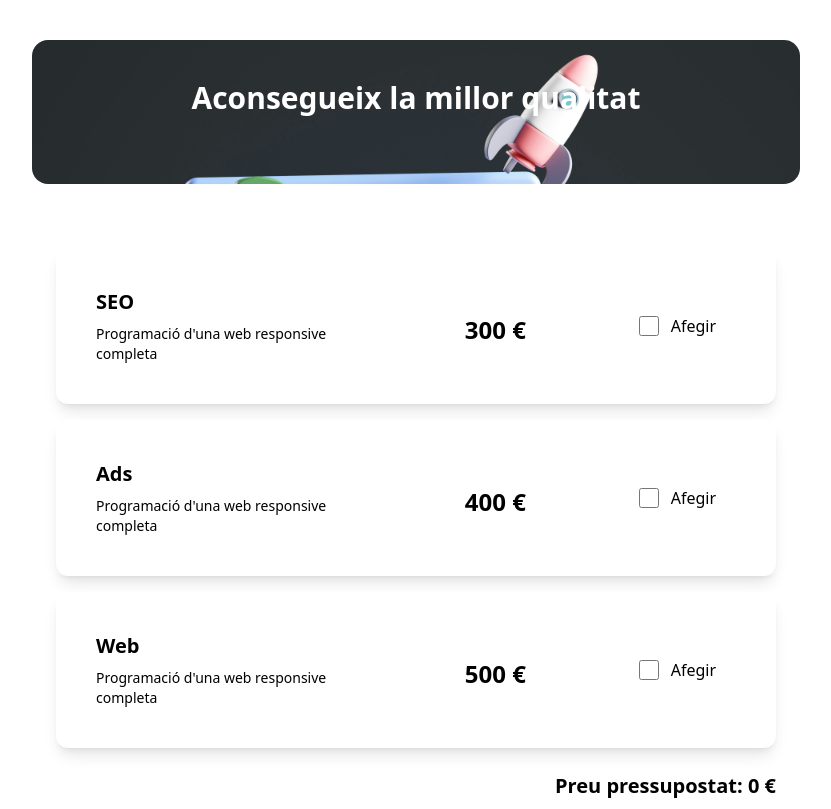
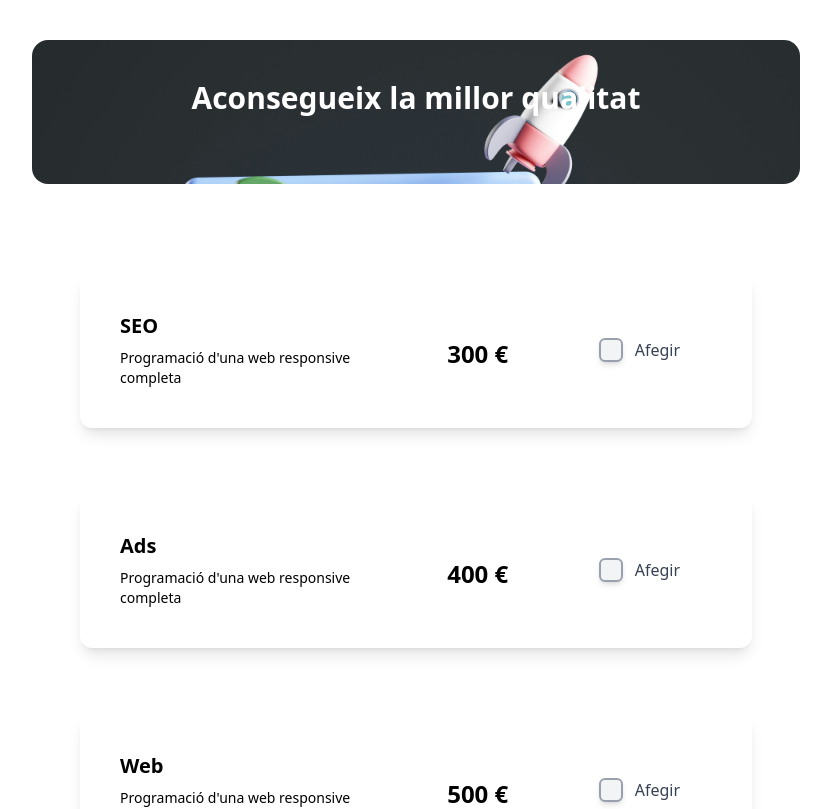
Before and after one commit to JlBestMc/S6.-Budget-Website, a React (Vite) app: page / in a window 1280 px wide. Shown: the top 809 px of the page, without its empty margins (224-1055 px from the left). Built offline with nearby package versions, Linux system fonts and the light colour scheme.

Commit message:
Component WebOptions completed, components Card and ServiceCards uptaded to use the new component WebOptions. Checkbox component styles updated.

```diff
--- a/src/features/cards/components/Checkbox.tsx
+++ b/src/features/cards/components/Checkbox.tsx
@@ -4,14 +4,45 @@ interface CheckboxProps {
   onCheckedChange: (checked: boolean) => void;
 }
 
-export default function Checkbox({ id, checked, onCheckedChange }: CheckboxProps) {
+export default function Checkbox({
+  id,
+  checked,
+  onCheckedChange,
+}: CheckboxProps) {
   return (
+    <>
+      <div className="flex items-center space-x-3">
+        <label className="group flex items-center cursor-pointer">
           <input
+            className="hidden peer"
             type="checkbox"
             id={String(id)}
             checked={checked}
             onChange={(e) => onCheckedChange(e.target.checked)}
-      className="w-5 h-5 text-blue-600 bg-gray-100 border-gray-300 rounded focus:ring-blue-500 focus:ring-2"
           />
+
+          <span className="relative w-6 h-6 flex justify-center items-center bg-gray-100 border-2 border-gray-400 rounded-md shadow-md transition-all duration-500 peer-checked:border-green-500 peer-checked:bg-green-500 peer-hover:scale-105">
+            <span className="absolute inset-0 bg-gradient-to-br from-white/30 to-white/10 opacity-0 peer-checked:opacity-100 rounded-md transition-all duration-500 peer-checked:animate-pulse"></span>
+
+            <svg
+              fill="currentColor"
+              viewBox="0 0 20 20"
+              className="hidden w-5 h-5 text-white peer-checked:block transition-transform duration-500 transform scale-50 peer-checked:scale-100"
+              xmlns="http://www.w3.org/2000/svg"
+            >
+              <path
+                clip-rule="evenodd"
+                d="M16.707 5.293a1 1 0 00-1.414 0L8 12.586 4.707 9.293a1 1 0 10-1.414 1.414l4 4a1 1 0 001.414 0l8-8a1 1 0 000-1.414z"
+                fill-rule="evenodd"
+              ></path>
+            </svg>
+          </span>
+
+          <span className="ml-3 text-gray-700 group-hover:text-green-500 font-medium transition-colors duration-300">
+            Afegir
+          </span>
+        </label>
+      </div>
+    </>
   );
 }
--- a/src/features/cards/components/ServiceCards.tsx
+++ b/src/features/cards/components/ServiceCards.tsx
@@ -1,25 +1,38 @@
 import { SERVICES } from "../data/services";
-import Card from "./Card";
-import type { Service } from "../types/services";
+import Card from "./card";
+import type { ServiceTypes } from "../types/servicesTypes";
 
 interface ServiceCardsProps {
   selected: number[];
   onToggle: (id: number) => void;
+  webOptions: {
+    numPages: number;
+    numLanguages: number;
+    onChangePages: (value: number) => void;
+    onChangeLanguages: (value: number) => void;
+  };
 }
 
 export default function ServiceCards({
   selected,
   onToggle,
+  webOptions
 }: ServiceCardsProps) {
   return (
     <div className="space-y-4">
-      {SERVICES.map((service: Service) => (
+      {SERVICES.map((service: ServiceTypes) => (
         <Card
-          key={service.id}
-          service={service}
-          checked={selected.includes(service.id)}
-          onToggle={() => onToggle(service.id)}
-        />
+   key={service.id}
+    service={service}
+    checked={selected.includes(service.id)}
+    onToggle={() => onToggle(service.id)}
+    isWebService={service.title.toLowerCase().includes("web")}
+    webOptions={
+      service.title.toLowerCase().includes("web") && selected.includes(service.id)
+        ? webOptions
+        : undefined
+    }
+/>
       ))}
     </div>
   );
--- a/src/features/cards/components/WebOptions.tsx
+++ b/src/features/cards/components/WebOptions.tsx
@@ -0,0 +1,61 @@
+interface WebOptionsProps {
+  numPages: number;
+  numLanguages: number;
+  onChangePages: (value: number) => void;
+  onChangeLanguages: (value: number) => void;
+}
+
+export default function WebOptions({
+  numPages,
+  numLanguages,
+  onChangePages,
+  onChangeLanguages,
+}: WebOptionsProps) {
+  return (
+    <div className="mt-4 space-y-4  pt-4">
+      <div className="flex items-center gap-3">
+        <span className="text-sm">📄 Número de pàgines:</span>
+        <button
+          onClick={() => onChangePages(Math.max(1, numPages - 1))}
+          className="px-2 py-1 border rounded"
+        >
+          -
+        </button>
+        <input
+          type="number"
+          value={numPages}
+          readOnly
+          className="w-12 text-center border rounded"
+        />
+        <button
+          onClick={() => onChangePages(numPages + 1)}
+          className="px-2 py-1 border rounded"
+        >
+          +
+        </button>
+      </div>
+
+      <div className="flex items-center gap-3">
+        <span className="text-sm">🌐 Número de llenguatges:</span>
+        <button
+          onClick={() => onChangeLanguages(Math.max(1, numLanguages - 1))}
+          className="px-2 py-1 border rounded"
+        >
+          -
+        </button>
+        <input
+          type="number"
+          value={numLanguages}
+          readOnly
+          className="w-12 text-center border rounded"
+        />
+        <button
+          onClick={() => onChangeLanguages(numLanguages + 1)}
+          className="px-2 py-1 border rounded"
+        >
+          +
+        </button>
+      </div>
+    </div>
+  );
+}
--- a/src/features/cards/components/card.tsx
+++ b/src/features/cards/components/card.tsx
@@ -1,15 +1,28 @@
 import Checkbox from "./Checkbox";
-import type { Service } from "../types/services";
+import type { ServiceTypes } from "../types/servicesTypes";
+import WebOptions from "./WebOptions";
 
 interface CardProps {
-  service: Service;
+  service: ServiceTypes;
   checked: boolean;
   onToggle: () => void;
+  isWebService?: boolean; // true si es la card Web
+  webOptions?: {
+    numPages: number;
+    numLanguages: number;
+    onChangePages: (val: number) => void;
+    onChangeLanguages: (val: number) => void;
+};
 }
 
-export default function Card({ service, checked, onToggle }: CardProps) {
-  const { id, title, description, price } = service;
+export default function Card({ service, checked, onToggle, isWebService, webOptions}: CardProps) {
+const { id, title, description, price } = service;
   return (
+    <div
+      className={`p-6 rounded-xl ${
+        checked ? "border border-green-500" : "bg-white"
+      }`}
+    >
     <div className="flex justify-between items-center p-10 rounded-xl shadow-lg bg-white">
       <div className="w-2/5">
         <h3 className="font-bold w-fit text-xl">{title}</h3>
@@ -24,8 +37,18 @@ export default function Card({ service, checked, onToggle }: CardProps) {
           checked={checked}
           onCheckedChange={onToggle}
         />
-        <label htmlFor={`check-${id}`}>Afegir</label>
+        <label htmlFor={`check-${id}`}></label>
       </div>
+    </div>
+    {/* Desplegable card Web service */}
+      {isWebService && checked && webOptions && (
+        <WebOptions
+          numPages={webOptions.numPages}
+          numLanguages={webOptions.numLanguages}
+          onChangePages={webOptions.onChangePages}
+          onChangeLanguages={webOptions.onChangeLanguages}
+        />
+      )}
     </div>
   );
 }
--- a/src/features/cards/data/services.ts
+++ b/src/features/cards/data/services.ts
@@ -1,6 +1,6 @@
-import type { Service } from "../types/services";
+import type { ServiceTypes } from "../types/servicesTypes";
 
-export const SERVICES: Service[] = [
+export const SERVICES: ServiceTypes[] = [
   {
     id: 1,
     title: "SEO",
--- a/src/features/cards/types/services.ts
+++ b/src/features/cards/types/servicesTypes.ts
@@ -1,4 +1,4 @@
-export interface Service {
+export interface ServiceTypes {
   id: number;
   title: string;
   description: string;
```
Also changed, not shown: src/features/totalPrice/components/card.tsx (deleted). Lines whose indentation alone changed are shown as unchanged.
